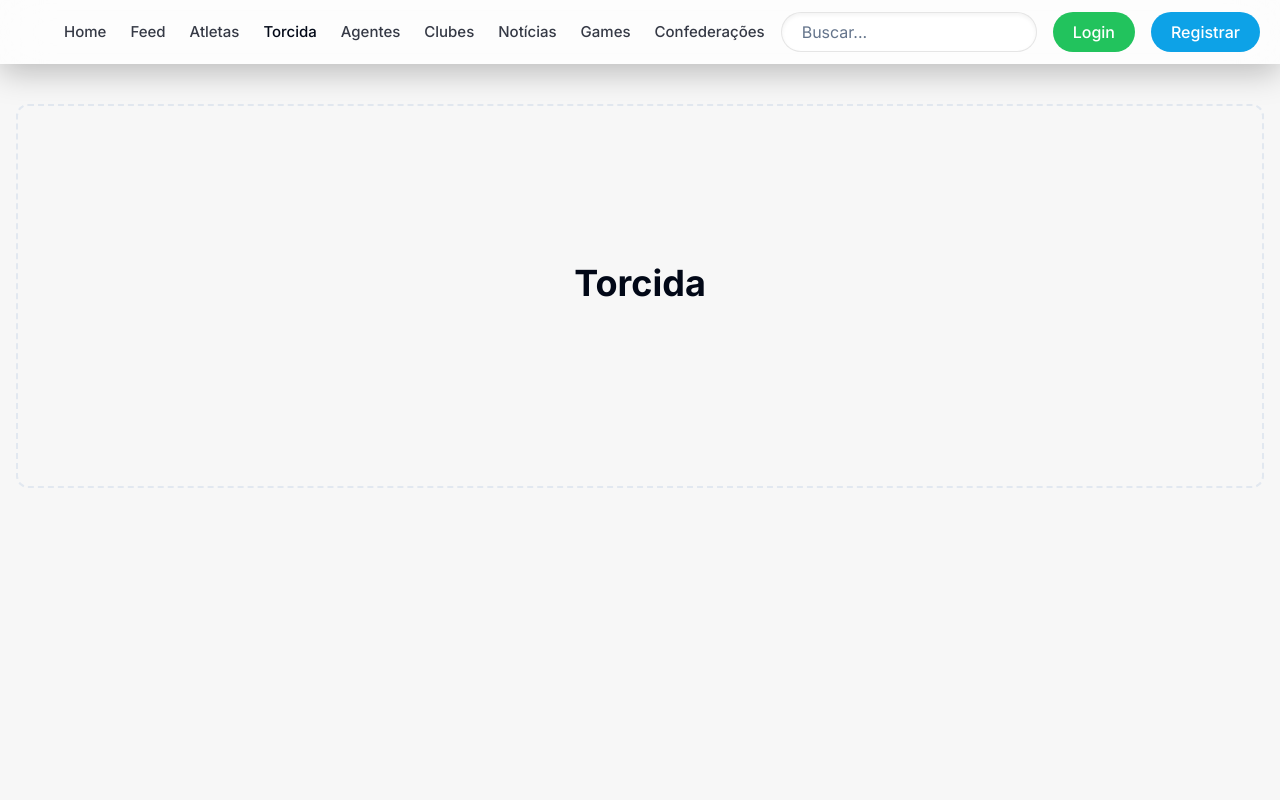
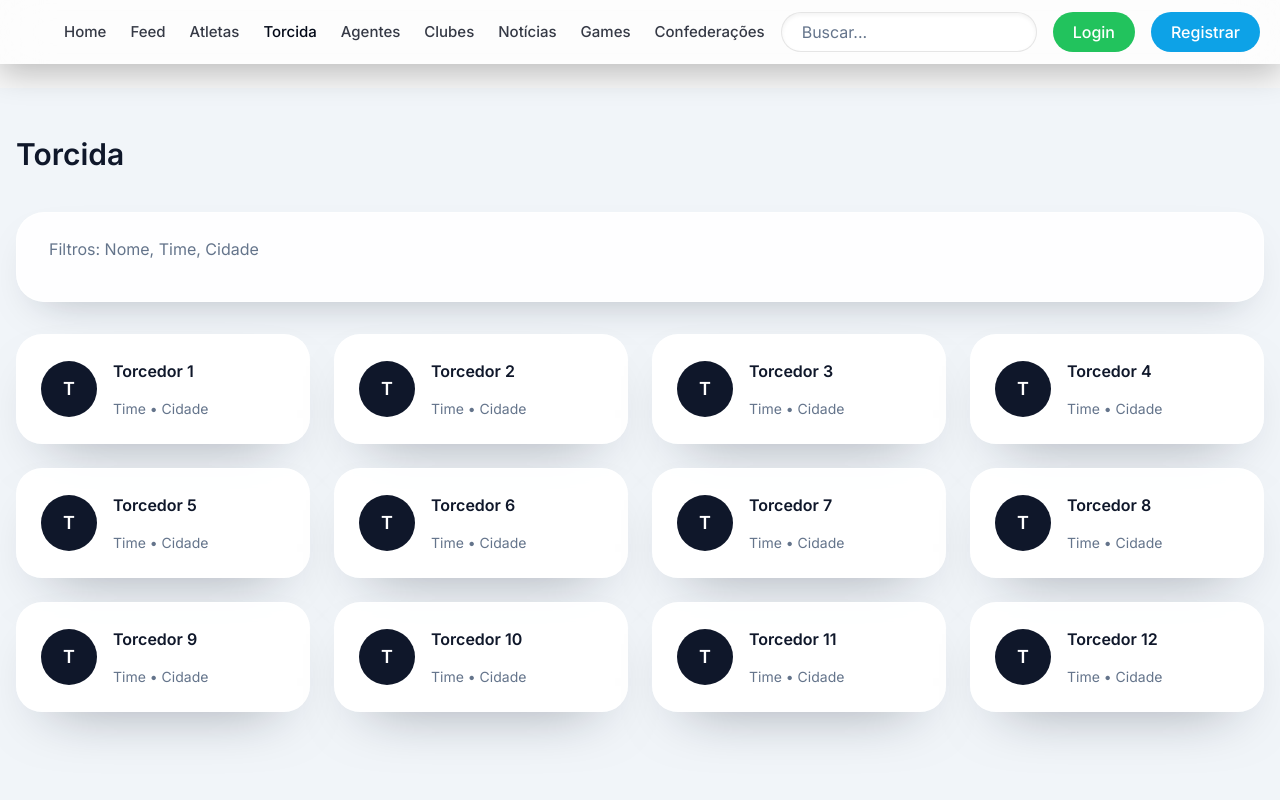
Before and after one commit to aspepper/vitrine-de-craques-web-site, a Next.js app: page /torcida in a window 1280 px wide. Shown: the top 800 px of the page. Built offline with nearby package versions, Linux system fonts and the light colour scheme; no server answers.

Commit message:
feat: atualiza página de torcida

```diff
--- a/app/torcida/page.tsx
+++ b/app/torcida/page.tsx
@@ -1,5 +1,55 @@
-import PlaceholderPage from "@/components/PlaceholderPage";
+const supporters = [
+  { name: "Torcedor 1", team: "Time", city: "Cidade" },
+  { name: "Torcedor 2", team: "Time", city: "Cidade" },
+  { name: "Torcedor 3", team: "Time", city: "Cidade" },
+  { name: "Torcedor 4", team: "Time", city: "Cidade" },
+  { name: "Torcedor 5", team: "Time", city: "Cidade" },
+  { name: "Torcedor 6", team: "Time", city: "Cidade" },
+  { name: "Torcedor 7", team: "Time", city: "Cidade" },
+  { name: "Torcedor 8", team: "Time", city: "Cidade" },
+  { name: "Torcedor 9", team: "Time", city: "Cidade" },
+  { name: "Torcedor 10", team: "Time", city: "Cidade" },
+  { name: "Torcedor 11", team: "Time", city: "Cidade" },
+  { name: "Torcedor 12", team: "Time", city: "Cidade" },
+];
 
 export default function TorcidaPage() {
-    return <PlaceholderPage title="Torcida" />
+  return (
+    <div className="flex min-h-screen flex-col bg-slate-100">
+      <main className="container mx-auto flex-grow px-4 pb-20 pt-12">
+        <div className="space-y-10">
+          <header className="space-y-2">
+            <h1 className="text-3xl font-semibold text-slate-900">Torcida</h1>
+          </header>
+
+          <section className="space-y-8">
+            <div className="rounded-[28px] border border-white/60 bg-white/90 px-8 py-6 shadow-[0_18px_45px_-25px_rgba(15,23,42,0.35)] backdrop-blur">
+              <p className="text-base text-slate-500">Filtros: Nome, Time, Cidade</p>
+            </div>
+
+            <div className="grid gap-6 sm:grid-cols-2 lg:grid-cols-3 xl:grid-cols-4">
+              {supporters.map((supporter) => (
+                <article
+                  key={supporter.name}
+                  className="rounded-[26px] border border-white/60 bg-white/95 p-6 shadow-[0_25px_60px_-35px_rgba(15,23,42,0.5)] backdrop-blur transition-transform hover:-translate-y-1"
+                >
+                  <div className="flex items-center gap-4">
+                    <div className="flex h-14 w-14 items-center justify-center rounded-full bg-slate-900">
+                      <span className="text-lg font-semibold text-white">{supporter.name.charAt(0)}</span>
+                    </div>
+                    <div className="space-y-1">
+                      <p className="text-base font-semibold text-slate-900">{supporter.name}</p>
+                      <p className="text-sm text-slate-500">
+                        {supporter.team} • {supporter.city}
+                      </p>
+                    </div>
+                  </div>
+                </article>
+              ))}
+            </div>
+          </section>
+        </div>
+      </main>
+    </div>
+  );
 }
```
